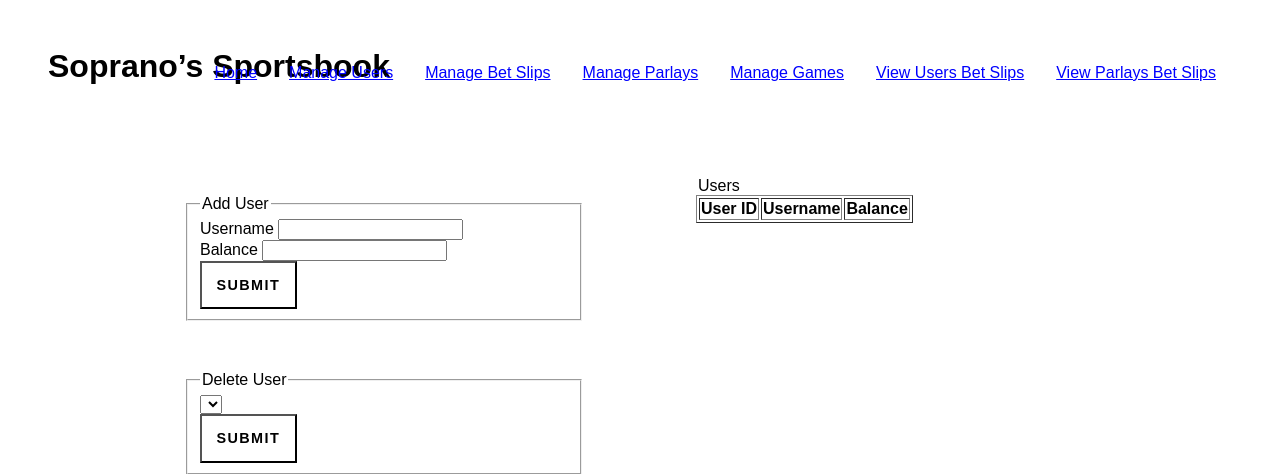
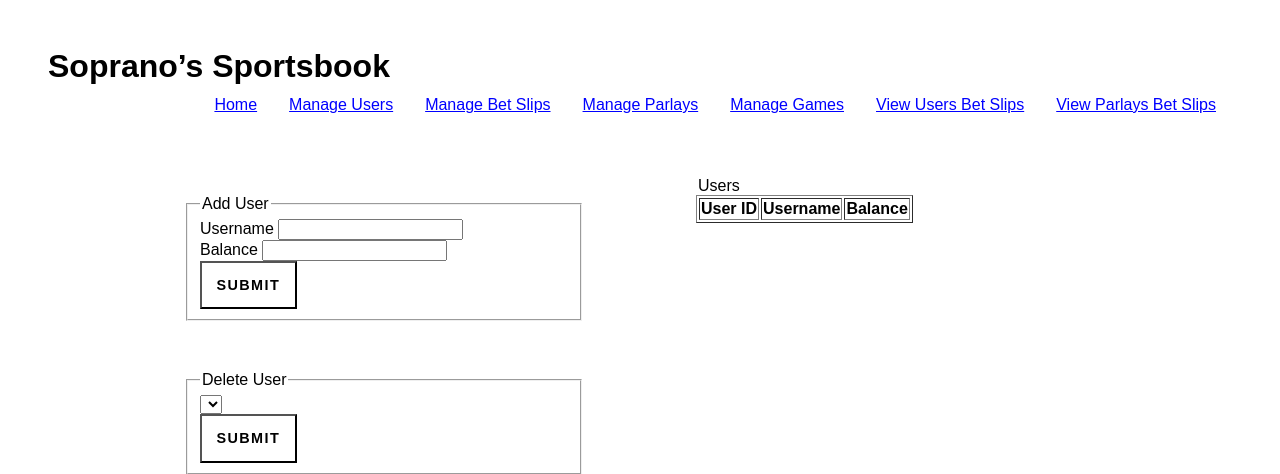
Before and after one commit to tate-jenkins/CS340, a Flask app: page /users in a window 1280 px wide. Shown: the top 474 px of the page. Run offline with Flask 2, Linux system fonts and the light colour scheme; data that the repository does not hold is empty; parts of the project's set-up code (start-up, migrations or seed data) failed here and were passed over; some libraries are stand-ins or nearby versions.

Commit message:
title/menu spacing

```diff
--- a/static/css/main.css
+++ b/static/css/main.css
@@ -23,7 +23,7 @@ h1 {
 
 #menu {
     position: absolute;
-    top: 3em;
+    top: 5em;
     right: 3em;
 }
 
```
